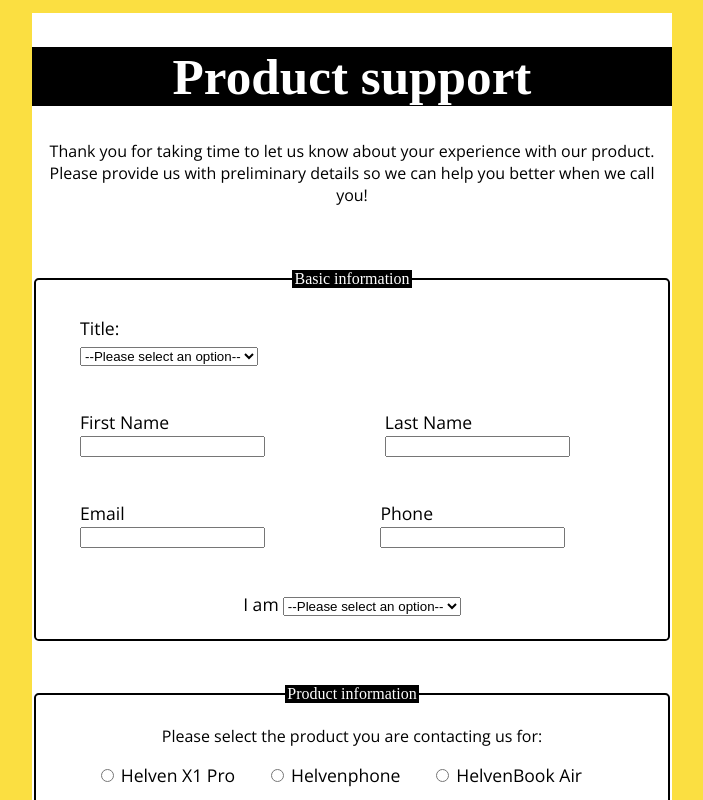
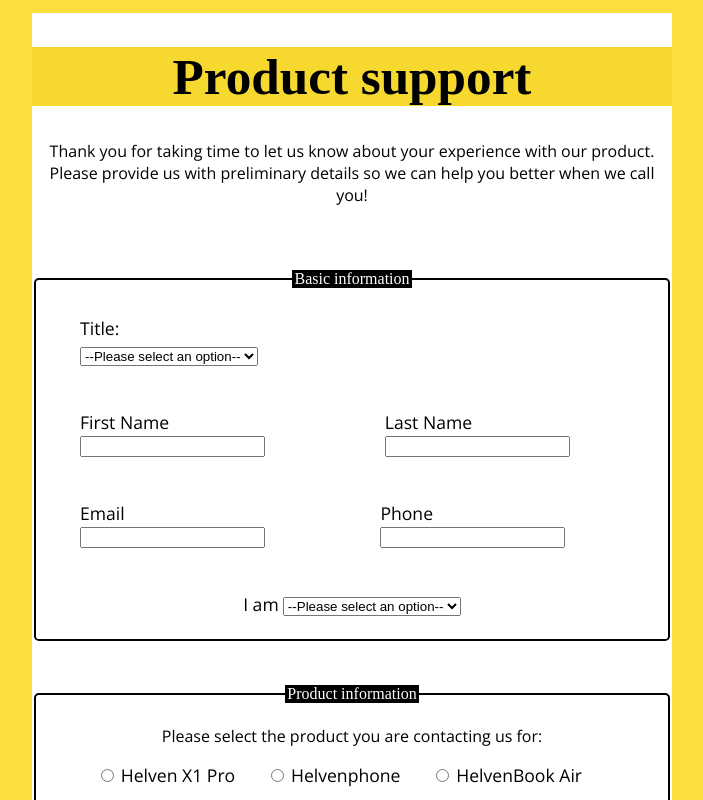
Before and after one commit to Mayank24Saxena/verzeo-assignment-form, a plain HTML site: page index.html in a window 1280 px wide. In both pictures the pointer is over the element "Product support". Shown: the top 800 px of the page, without its empty margins (288-991 px from the left). Drawn offline with nearby package versions, Linux system fonts and the light colour scheme; a web font is replaced by a local one.

Commit message:
second commit

```diff
--- a/styles/style.css
+++ b/styles/style.css
@@ -26,6 +26,7 @@ h1, legend {
     justify-content: center;
     text-align: center;
 }
+
 label{
     font-size: 1.1em;
 }
@@ -174,6 +175,11 @@ h1 + p {
     border-color: black;
     color: white;
 }
+h1:hover {
+    background-color: rgb(246, 216, 47);
+    color: black;
+    border: 2px black;
+}
 
 #subscribe1 {
 
```
Also changed, not shown: 1 other file.
